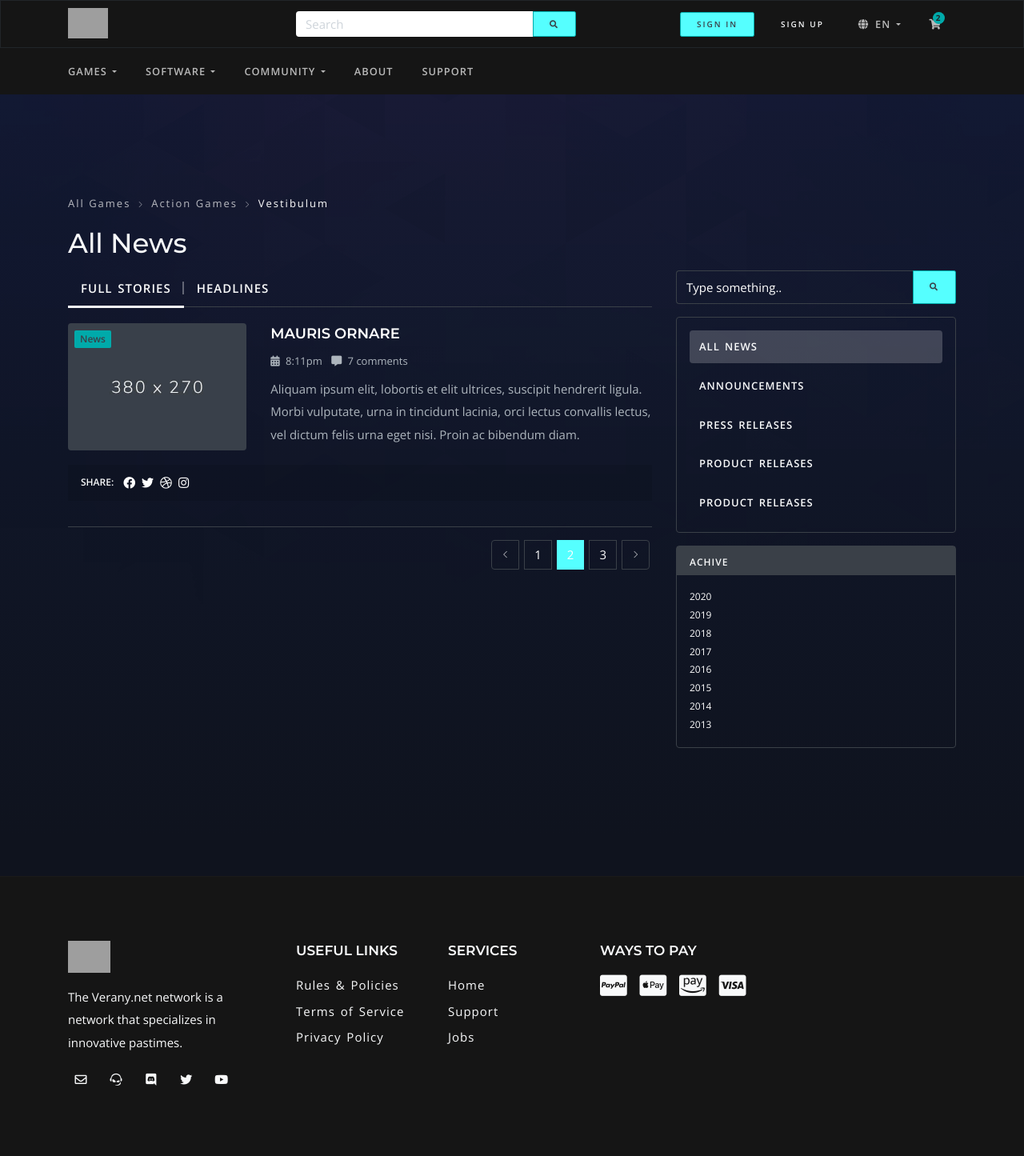
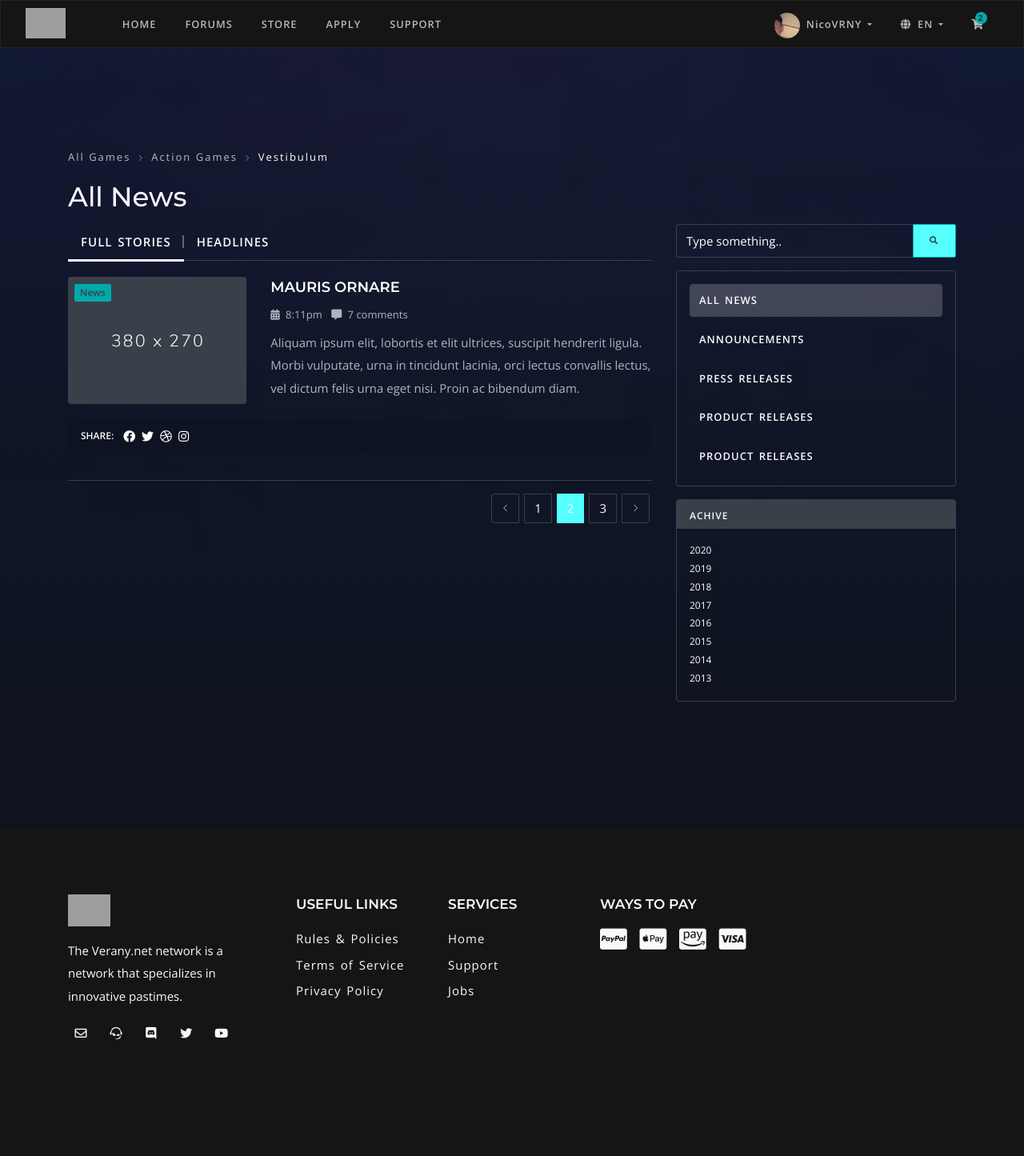
Before and after one commit to verany-network/website-frontend, a PHP site: page /news/news.php in a window 1280 px wide. Shown: the whole page at 80% size. After the commit the page ends 1299 px from the top, so only its background shows below. Run offline with PHP 8.4, Linux system fonts and the light colour scheme; grey boxes are pictures that could not be loaded.

Commit message:
Fixed static components in news
Fixed static components in news:
- header
- footer

```diff
--- a/news/news.php
+++ b/news/news.php
@@ -33,25 +33,54 @@
 
     <!-- navbar -->
     <nav class="navbar navbar-expand-lg navbar-dark bg-dark border-nav zi-3">
-      <div class="container">
+      <div class="container-fluid">
         <div class="row">
-          <div class="col-4 col-sm-3 col-md-2 mr-auto">
+          <div class="col-4 col-sm-3 col-md-1 mr-auto">
             <a class="navbar-brand logo" href="#">
-              <img src="./../assets/img/logo.png" alt="Logo" class="logo-light mx-auto">
+              <img src="../assets/img/logo.png" alt="Logo" class="logo-light mx-auto">
             </a>
           </div>
-          <div class="col-4 d-none d-lg-block mx-auto">
-            <form class="input-group border-0 bg-transparent">
-              <input class="form-control" type="search" placeholder="Search" aria-label="Search">
-              <div class="input-group-append">
-                <button class="btn btn-sm btn-warning text-secondary my-0 mx-0" type="submit"><i class="fas fa-search"></i></button>
+          <div class="nav-items mr-auto col">
+            <div class="input-group-append">
+            <button class="navbar-toggler navbar-toggler-fixed" style="transform: translateY(-20px);" type="button" data-toggle="collapse" data-target="#collapsingNavbar" aria-controls="collapsingNavbar" aria-expanded="false" aria-label="Toggle navigation">☰</button>
+              <div class="collapse navbar-collapse" id="collapsingNavbar">
+                <ul class="navbar-nav">
+                  <li class="nav-item">
+                    <a class="nav-link" href="../">Home</a>
+                  </li>
+                  <li class="nav-item">
+                  <a class="nav-link" href="../forum/forum.php">Forums</a>
+                    <div class="-" aria-labelledby="dropdownGaming_software">
+                    </div>
+                  </li>
+                  <li class="nav-item">
+                  <a class="nav-link" href="../store/index.php">Store</a>
+                    <div class="-" aria-labelledby="dropdownGaming_community">
+                    </div>
+                  </li>
+                  <li class="nav-item">
+                  <a class="nav-link" href="../apply/index.php">Apply</a>
+                    <div class="-" aria-labelledby="dropdownGaming_community">
+                    </div>
+                  </li>
+                  <li class="nav-item">
+                  <a class="nav-link" href="../support/help-center.php">Support</a>
+                    <div class="-" aria-labelledby="dropdownGaming_community">
+                    </div>
+                  </li>
+                </ul>
               </div>
-            </form>
+            </div>
           </div>
-          <div class="col-8 col-sm-8 col-md-8 col-lg-6 col-xl-4 ml-auto text-right">
-            <a class="btn btn-sm btn-warning text-secondary mr-2" href="#" data-toggle="modal" data-target="#userLogin">Sign in</a>
-            <a class="btn btn-sm text-light d-none d-sm-inline-block" href="#">Sign up</a>
+          <div class="col-4 col-sm-8 col-md-8 col-lg-6 col-xl-4 ml-auto text-right">
             <ul class="nav navbar-nav d-none d-sm-inline-flex flex-row">
+              <li class="nav-item dropdown">
+                <a class="nav-link dropdown-toggle small text-capitalize" href="#" id="dropdownUser" data-toggle="dropdown" aria-haspopup="true" aria-expanded="false"><img src="../assets/img/avatar/2.jpg" class="img-xs rounded-circle mr-2" alt="Avatar">NicoVRNY </a>
+                <div class="dropdown-menu position-absolute" aria-labelledby="dropdownUser">
+                  <a class="dropdown-item" href="#"><span class="mr-2"><i class="fas fa-user"></i></span>Profile</a>
+                  <a class="dropdown-item" href="#"><span class="mr-2"><i class="fas fa-sign-out-alt"></i></span>Logout</a>
+                </div>
+              </li>
               <li class="nav-item dropdown">
                 <a class="nav-link dropdown-toggle small" href="#" id="dropdownGaming" data-toggle="dropdown" aria-haspopup="true" aria-expanded="false"><i class="mr-2 fas fa-globe"></i>EN </a>
                 <div class="dropdown-menu position-absolute" aria-labelledby="dropdownGaming">
@@ -70,60 +99,6 @@
               </li>
             </ul>
           </div>
-        </div>
-      </div>
-    </nav>
-    <nav class="navbar navbar-expand-lg navbar-dark bg-dark">
-      <div class="container">
-        <button class="navbar-toggler navbar-toggler-fixed" type="button" data-toggle="collapse" data-target="#collapsingNavbar" aria-controls="collapsingNavbar" aria-expanded="false" aria-label="Toggle navigation">☰</button>
-        <div class="collapse navbar-collapse" id="collapsingNavbar">
-          <ul class="navbar-nav">
-            <li class="nav-item dropdown dropdown-hover">
-              <a class="nav-link dropdown-toggle pl-lg-0" href="#" id="dropdownGaming_games" data-toggle="dropdown" aria-haspopup="true" aria-expanded="false">Games </a>
-              <div class="dropdown-menu dropdown-menu-dark-lg" aria-labelledby="dropdownGaming_games">
-                <a class="dropdown-item" href="#">Action</a>
-                <a class="dropdown-item" href="#">Adventure</a>
-                <a class="dropdown-item" href="#">Cooperative</a>
-                <a class="dropdown-item" href="#">MMO</a>
-                <a class="dropdown-item" href="#">RPG</a>
-                <a class="dropdown-item" href="#">Simulation</a>
-                <a class="dropdown-item" href="#">Economy</a>
-                <a class="dropdown-item" href="#">Horror</a>
-                <a class="dropdown-item" href="#">Arcade</a>
-                <a class="dropdown-item" href="#">Hack & Slash</a>
-                <a class="dropdown-item" href="#">Puzzle</a>
-              </div>
-            </li>
-            <li class="nav-item dropdown dropdown-hover">
-              <a class="nav-link dropdown-toggle" href="#" id="dropdownGaming_software" data-toggle="dropdown" aria-haspopup="true" aria-expanded="false">Software </a>
-              <div class="dropdown-menu dropdown-menu-dark-lg" aria-labelledby="dropdownGaming_software">
-                <a class="dropdown-item" href="#">Animation & Modeling</a>
-                <a class="dropdown-item" href="#">Audio Production</a>
-                <a class="dropdown-item" href="#">Design & Illustration</a>
-                <a class="dropdown-item" href="#">Education</a>
-                <a class="dropdown-item" href="#">Game Development</a>
-                <a class="dropdown-item" href="#">Photo Editing</a>
-                <a class="dropdown-item" href="#">Utilities</a>
-                <a class="dropdown-item" href="#">Video Production</a>
-                <a class="dropdown-item" href="#">Web Publishing</a>
-              </div>
-            </li>
-            <li class="nav-item dropdown dropdown-hover">
-              <a class="nav-link dropdown-toggle" href="#" id="dropdownGaming_community" data-toggle="dropdown" aria-haspopup="true" aria-expanded="false">Community </a>
-              <div class="dropdown-menu dropdown-menu-dark-lg" aria-labelledby="dropdownGaming_community">
-                <a class="dropdown-item" href="#">Discussions</a>
-                <a class="dropdown-item" href="#">Workshop</a>
-                <a class="dropdown-item" href="#">Market</a>
-                <a class="dropdown-item" href="#">Broadcasts</a>
-              </div>
-            </li>
-            <li class="nav-item">
-              <a class="nav-link" href="#">About</a>
-            </li>
-            <li class="nav-item">
-              <a class="nav-link" href="#">Support</a>
-            </li>
-          </ul>
         </div>
       </div>
     </nav>
```
Also changed, not shown: news/news-article.php (+41 -66 lines).
